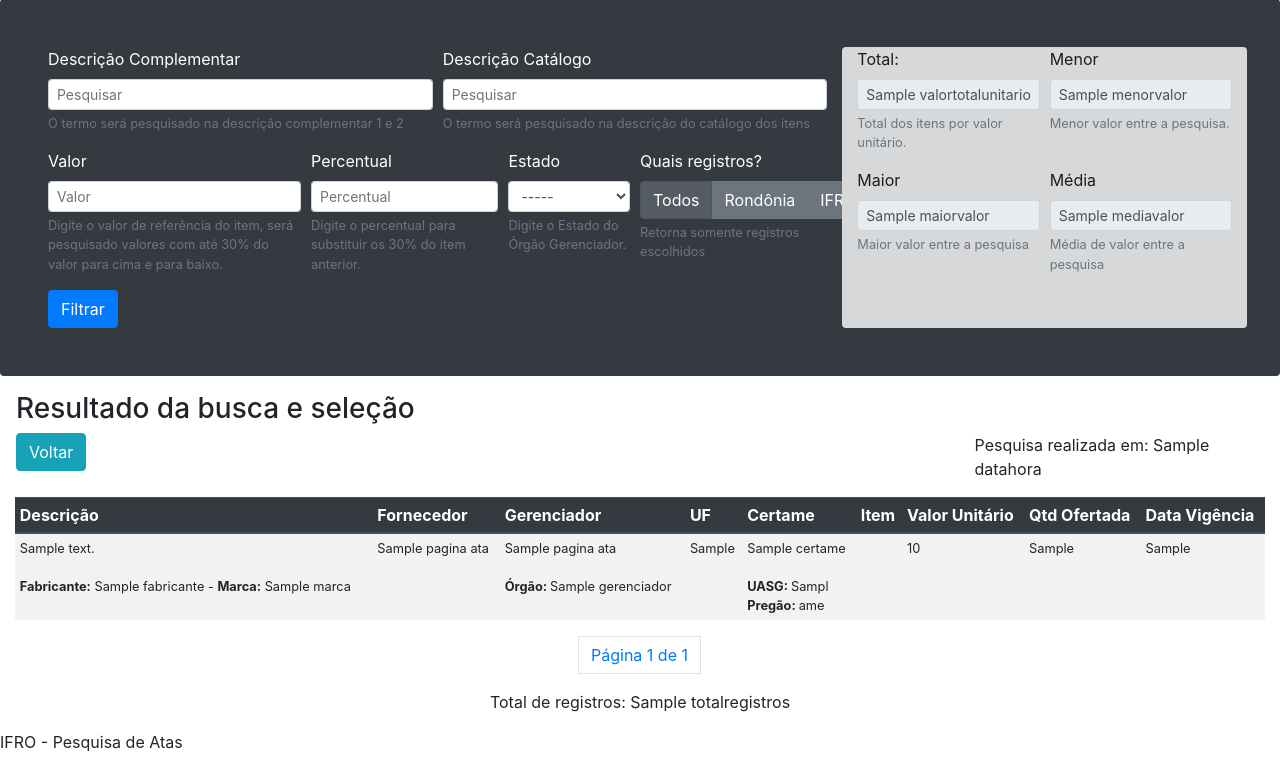
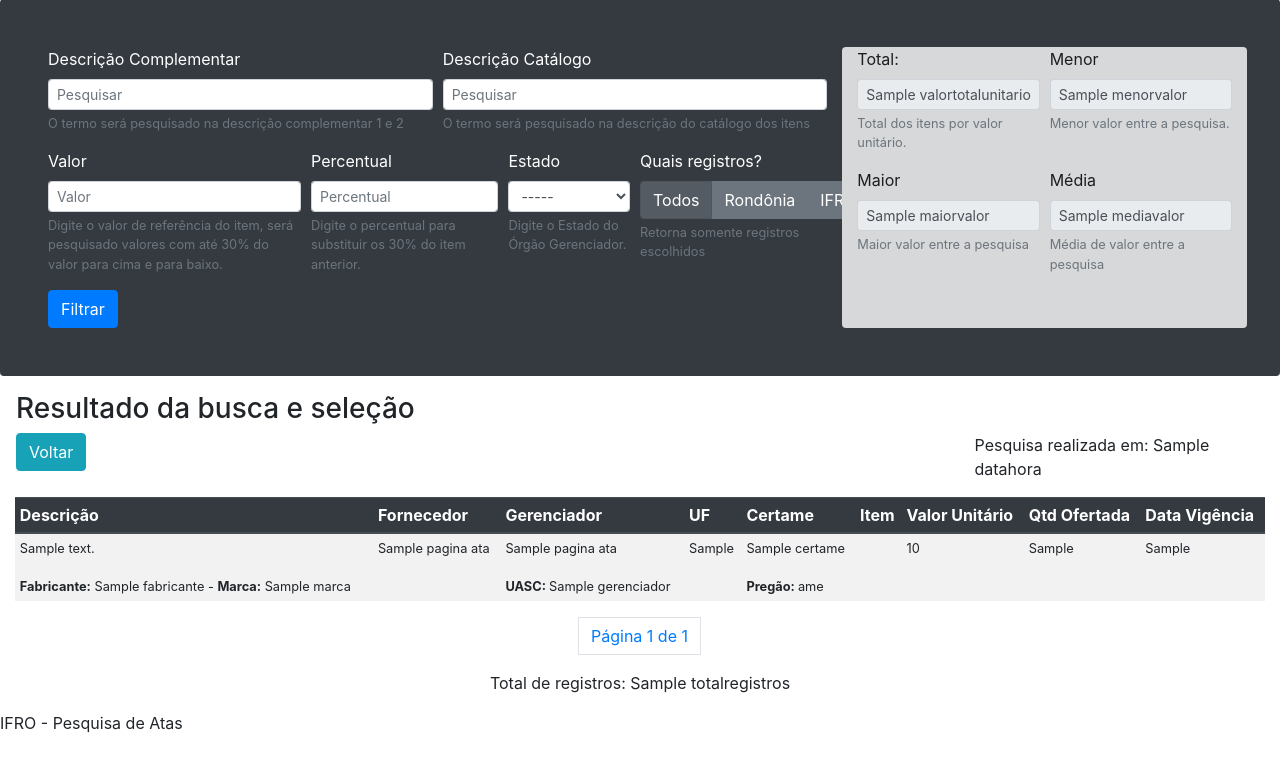
Before and after one commit to miguelzamberlan/pesquisaAtas, a Django app: template pesquisa/templates/relatorio.html in a window 1280 px wide. Shown: the part 89-859 px from the top of the page. After the commit the page ends 822 px from the top, so only its background shows below. Run offline with Django 3.2, Linux system fonts and the light colour scheme; the template is opened without the code that fills it: most values are stand-ins (such as "Sample title", 1, 10 or a date in 2020); some libraries are stand-ins or nearby versions.

Commit message:
Melhoria nas informações do relatório

```diff
--- a/pesquisa/templates/relatorio.html
+++ b/pesquisa/templates/relatorio.html
@@ -38,9 +38,9 @@
 				            <tr class="small" >
 					            <td>{{ ata.descricao_complementar_p1 }} <br><br> <b>Fabricante:</b> {{ ata.fabricante }} - <b>Marca:</b> {{ ata.marca }}</td>
 					            <td>{{ ata.nome_fornecedor }}</td>
-					            <td>{{ ata.gerenciador_nome }} <br><br> <b>Órgão: </b>{{ ata.gerenciador }}</td>
+					            <td>{{ ata.gerenciador_nome }} <br><br> <b>UASC: </b>{{ ata.gerenciador }}</td>
 					            <td>{{ ata.uf }}</td>
-					            <td>{{ ata.certame }} <br><br> <b>UASG: </b>{{ ata.certame|slice:"0:5" }} <br> <b>Pregão: </b>{{ ata.certame|slice:"11:17" }}</td>
+					            <td>{{ ata.certame }} <br><br> <b>Pregão: </b>{{ ata.certame|slice:"11:17" }}</td>
 					            <td>{{ ata.item|slice:"17:24" }}</td>
 					            <td>{{ ata.valor_unitario }}</td>
 					            <td>{{ ata.qtd_ofertada }}</td>
```
